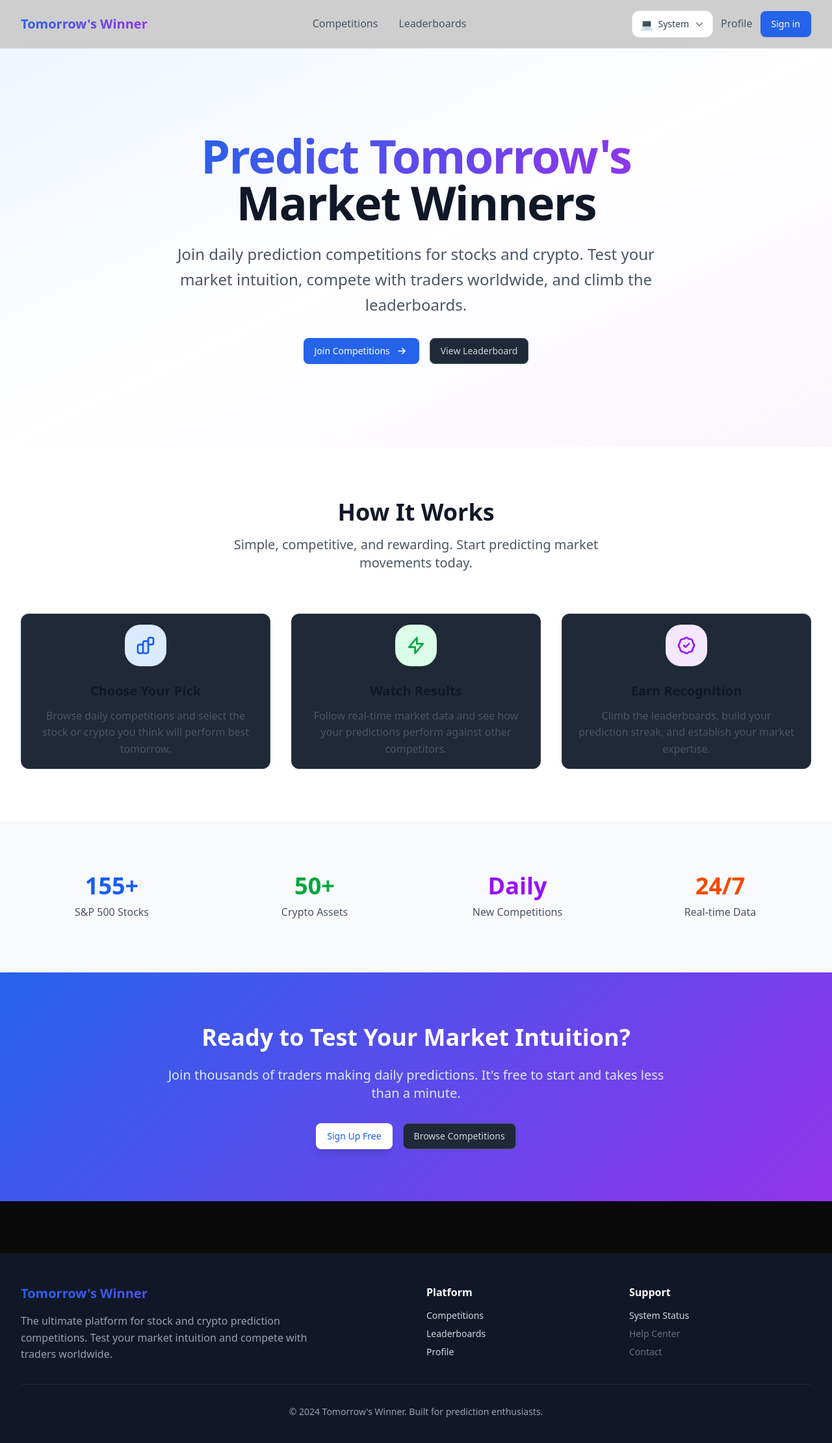
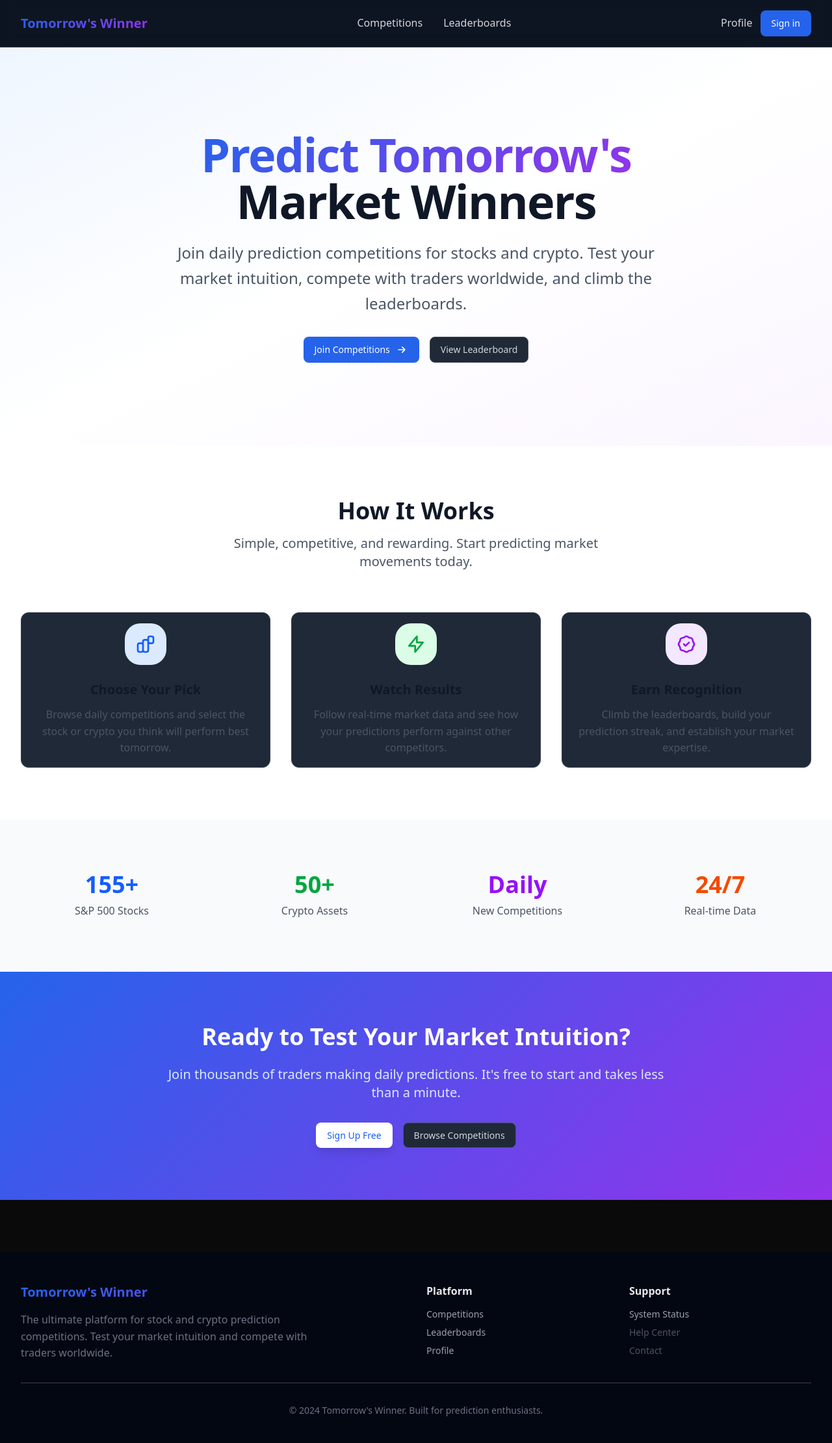
Before and after one commit to johan-windahl/tomorrowswinner, a Next.js app in the folder web/: page / in a window 1280 px wide. Shown: the top 2220 px of the page at 65% size. Built offline with nearby package versions, Linux system fonts and the light colour scheme.

Commit message:
Removed theme-toggle

```diff
--- a/web/src/app/layout.tsx
+++ b/web/src/app/layout.tsx
@@ -2,8 +2,6 @@ import type { Metadata } from "next";
 import Link from "next/link";
 import { Geist, Geist_Mono } from "next/font/google";
 import "./globals.css";
-import { ThemeProvider } from "@/contexts/ThemeContext";
-import { ThemeToggle } from "@/components/ThemeToggle";
 
 const geistSans = Geist({
   variable: "--font-geist-sans",
@@ -33,9 +31,8 @@ export default function RootLayout({
 }>) {
   return (
     <html lang="en" className="scroll-smooth">
-      <body className={`${geistSans.variable} ${geistMono.variable} antialiased bg-gray-50 dark:bg-gray-900 text-gray-900 dark:text-gray-100 transition-colors duration-300`}>
-        <ThemeProvider>
-          <header className="sticky top-0 z-50 bg-white/80 dark:bg-gray-900/80 backdrop-blur-md border-b border-gray-200 dark:border-gray-700">
+      <body className={`${geistSans.variable} ${geistMono.variable} antialiased bg-gray-900 text-gray-100`}>
+        <header className="sticky top-0 z-50 bg-gray-900/80 backdrop-blur-md border-b border-gray-700">
           <nav className="container flex items-center justify-between py-4">
             <Link
               className="text-xl font-bold gradient-text hover:scale-105 transition-transform duration-200"
@@ -46,14 +43,14 @@ export default function RootLayout({
 
             <div className="hidden md:flex items-center space-x-8">
               <Link
-                  className="text-gray-600 dark:text-gray-300 hover:text-gray-900 dark:hover:text-gray-100 font-medium transition-colors duration-200 relative group"
+                className="text-gray-300 hover:text-gray-100 font-medium transition-colors duration-200 relative group"
                 href="/competitions"
               >
                 Competitions
                 <span className="absolute -bottom-1 left-0 w-0 h-0.5 bg-blue-600 transition-all duration-200 group-hover:w-full"></span>
               </Link>
               <Link
-                  className="text-gray-600 dark:text-gray-300 hover:text-gray-900 dark:hover:text-gray-100 font-medium transition-colors duration-200 relative group"
+                className="text-gray-300 hover:text-gray-100 font-medium transition-colors duration-200 relative group"
                 href="/leaderboard"
               >
                 Leaderboards
@@ -62,9 +59,8 @@ export default function RootLayout({
             </div>
 
             <div className="flex items-center space-x-3">
-                <ThemeToggle />
               <Link
-                  className="text-gray-600 dark:text-gray-300 hover:text-gray-900 dark:hover:text-gray-100 font-medium transition-colors duration-200 hidden sm:block"
+                className="text-gray-300 hover:text-gray-100 font-medium transition-colors duration-200 hidden sm:block"
                 href="/profile"
               >
                 Profile
@@ -83,39 +79,38 @@ export default function RootLayout({
           {children}
         </main>
 
-          <footer className="bg-gray-900 dark:bg-gray-950 text-gray-300 dark:text-gray-400 py-12 mt-20">
+        <footer className="bg-gray-950 text-gray-400 py-12 mt-20">
           <div className="container">
             <div className="grid grid-cols-1 md:grid-cols-4 gap-8">
               <div className="md:col-span-2">
                 <h3 className="text-xl font-bold gradient-text mb-4">Tomorrow&apos;s Winner</h3>
-                  <p className="text-gray-400 dark:text-gray-500 max-w-md">
+                <p className="text-gray-500 max-w-md">
                   The ultimate platform for stock and crypto prediction competitions.
                   Test your market intuition and compete with traders worldwide.
                 </p>
               </div>
               <div>
-                  <h4 className="font-semibold mb-3 text-white dark:text-gray-200">Platform</h4>
+                <h4 className="font-semibold mb-3 text-gray-200">Platform</h4>
                 <ul className="space-y-2 text-sm">
-                    <li><Link href="/competitions" className="hover:text-white dark:hover:text-gray-200 transition-colors">Competitions</Link></li>
-                    <li><Link href="/leaderboard" className="hover:text-white dark:hover:text-gray-200 transition-colors">Leaderboards</Link></li>
-                    <li><Link href="/profile" className="hover:text-white dark:hover:text-gray-200 transition-colors">Profile</Link></li>
+                  <li><Link href="/competitions" className="hover:text-gray-200 transition-colors">Competitions</Link></li>
+                  <li><Link href="/leaderboard" className="hover:text-gray-200 transition-colors">Leaderboards</Link></li>
+                  <li><Link href="/profile" className="hover:text-gray-200 transition-colors">Profile</Link></li>
                 </ul>
               </div>
               <div>
-                  <h4 className="font-semibold mb-3 text-white dark:text-gray-200">Support</h4>
+                <h4 className="font-semibold mb-3 text-gray-200">Support</h4>
                 <ul className="space-y-2 text-sm">
-                    <li><Link href="/api/health" className="hover:text-white dark:hover:text-gray-200 transition-colors">System Status</Link></li>
-                    <li><span className="text-gray-500 dark:text-gray-600">Help Center</span></li>
-                    <li><span className="text-gray-500 dark:text-gray-600">Contact</span></li>
+                  <li><Link href="/api/health" className="hover:text-gray-200 transition-colors">System Status</Link></li>
+                  <li><span className="text-gray-600">Help Center</span></li>
+                  <li><span className="text-gray-600">Contact</span></li>
                 </ul>
               </div>
             </div>
-              <div className="border-t border-gray-800 dark:border-gray-700 mt-8 pt-8 text-center text-sm text-gray-400 dark:text-gray-500">
+            <div className="border-t border-gray-700 mt-8 pt-8 text-center text-sm text-gray-500">
               <p>&copy; 2024 Tomorrow&apos;s Winner. Built for prediction enthusiasts.</p>
             </div>
           </div>
         </footer>
-        </ThemeProvider>
       </body>
     </html>
   );
--- a/web/src/components/ThemeToggle.tsx
+++ /dev/null
@@ -1,96 +0,0 @@
-"use client";
-import { useTheme } from '@/contexts/ThemeContext';
-import { useState, useEffect } from 'react';
-
-export function ThemeToggle() {
-    const { theme, setTheme, actualTheme } = useTheme();
-    const [isOpen, setIsOpen] = useState(false);
-    const [mounted, setMounted] = useState(false);
-
-    // Avoid hydration mismatch
-    useEffect(() => {
-        setMounted(true);
-    }, []);
-
-    if (!mounted) {
-        return (
-            <div className="flex items-center gap-2 px-3 py-2 text-sm bg-white dark:bg-gray-800 border border-gray-200 dark:border-gray-700 rounded-lg">
-                <span className="text-base">💻</span>
-                <span className="hidden sm:inline text-gray-700 dark:text-gray-300">
-                    System
-                </span>
-            </div>
-        );
-    }
-
-    const themes = [
-        { key: 'light' as const, label: 'Light', icon: '☀️' },
-        { key: 'dark' as const, label: 'Dark', icon: '🌙' },
-        { key: 'system' as const, label: 'System', icon: '💻' }
-    ];
-
-    const currentTheme = themes.find(t => t.key === theme) || themes[2];
-
-    return (
-        <div className="relative">
-            <button
-                onClick={() => setIsOpen(!isOpen)}
-                className="flex items-center gap-2 px-3 py-2 text-sm bg-white dark:bg-gray-800 border border-gray-200 dark:border-gray-700 rounded-lg hover:bg-gray-50 dark:hover:bg-gray-700 transition-colors duration-200 cursor-pointer"
-                aria-label="Toggle theme"
-                type="button"
-            >
-                <span className="text-base">{currentTheme.icon}</span>
-                <span className="hidden sm:inline text-gray-700 dark:text-gray-300">
-                    {currentTheme.label}
-                </span>
-                <svg
-                    className={`w-4 h-4 text-gray-500 dark:text-gray-400 transition-transform duration-200 ${isOpen ? 'rotate-180' : ''}`}
-                    fill="none"
-                    stroke="currentColor"
-                    viewBox="0 0 24 24"
-                >
-                    <path strokeLinecap="round" strokeLinejoin="round" strokeWidth={2} d="M19 9l-7 7-7-7" />
-                </svg>
-            </button>
-
-            {isOpen && (
-                <>
-                    {/* Backdrop */}
-                    <div
-                        className="fixed inset-0 z-10"
-                        onClick={() => setIsOpen(false)}
-                        aria-hidden="true"
-                    />
-
-                    {/* Dropdown */}
-                    <div className="absolute right-0 mt-2 w-36 bg-white dark:bg-gray-800 border border-gray-200 dark:border-gray-700 rounded-lg shadow-lg z-20">
-                        <div className="py-1">
-                            {themes.map((themeOption) => (
-                                <button
-                                    key={themeOption.key}
-                                    onClick={() => {
-                                        setTheme(themeOption.key);
-                                        setIsOpen(false);
-                                    }}
-                                    type="button"
-                                    className={`flex items-center gap-3 w-full px-4 py-2 text-sm text-left hover:bg-gray-100 dark:hover:bg-gray-700 transition-colors duration-150 cursor-pointer ${theme === themeOption.key
-                                        ? 'bg-blue-50 dark:bg-blue-900/20 text-blue-600 dark:text-blue-400'
-                                        : 'text-gray-700 dark:text-gray-300'
-                                        }`}
-                                >
-                                    <span className="text-base">{themeOption.icon}</span>
-                                    <span>{themeOption.label}</span>
-                                    {theme === themeOption.key && (
-                                        <svg className="w-4 h-4 ml-auto" fill="currentColor" viewBox="0 0 20 20">
-                                            <path fillRule="evenodd" d="M16.707 5.293a1 1 0 010 1.414l-8 8a1 1 0 01-1.414 0l-4-4a1 1 0 011.414-1.414L8 12.586l7.293-7.293a1 1 0 011.414 0z" clipRule="evenodd" />
-                                        </svg>
-                                    )}
-                                </button>
-                            ))}
-                        </div>
-                    </div>
-                </>
-            )}
-        </div>
-    );
-}
--- a/web/src/contexts/ThemeContext.tsx
+++ /dev/null
@@ -1,75 +0,0 @@
-"use client";
-import { createContext, useContext, useEffect, useState } from 'react';
-
-type Theme = 'light' | 'dark' | 'system';
-
-interface ThemeContextType {
-    theme: Theme;
-    actualTheme: 'light' | 'dark';
-    setTheme: (theme: Theme) => void;
-}
-
-const ThemeContext = createContext<ThemeContextType | undefined>(undefined);
-
-export function ThemeProvider({ children }: { children: React.ReactNode }) {
-    const [theme, setTheme] = useState<Theme>('system');
-    const [actualTheme, setActualTheme] = useState<'light' | 'dark'>('light');
-
-    useEffect(() => {
-        // Load theme from localStorage on mount
-        const savedTheme = localStorage.getItem('theme') as Theme;
-        if (savedTheme && ['light', 'dark', 'system'].includes(savedTheme)) {
-            setTheme(savedTheme);
-        }
-    }, []);
-
-    useEffect(() => {
-        const updateActualTheme = () => {
-            if (theme === 'system') {
-                const systemPreference = window.matchMedia('(prefers-color-scheme: dark)').matches ? 'dark' : 'light';
-                setActualTheme(systemPreference);
-            } else {
-                setActualTheme(theme);
-            }
-        };
-
-        updateActualTheme();
-
-        // Listen for system theme changes when using 'system' theme
-        if (theme === 'system') {
-            const mediaQuery = window.matchMedia('(prefers-color-scheme: dark)');
-            const handleChange = () => updateActualTheme();
-            mediaQuery.addEventListener('change', handleChange);
-            return () => mediaQuery.removeEventListener('change', handleChange);
-        }
-    }, [theme]);
-
-    useEffect(() => {
-        // Apply theme to document
-        const root = document.documentElement;
-        if (actualTheme === 'dark') {
-            root.classList.add('dark');
-        } else {
-            root.classList.remove('dark');
-        }
-    }, [actualTheme]);
-
-    const updateTheme = (newTheme: Theme) => {
-        setTheme(newTheme);
-        localStorage.setItem('theme', newTheme);
-    };
-
-    return (
-        <ThemeContext.Provider value={{ theme, actualTheme, setTheme: updateTheme }}>
-            {children}
-        </ThemeContext.Provider>
-    );
-}
-
-export function useTheme() {
-    const context = useContext(ThemeContext);
-    if (context === undefined) {
-        throw new Error('useTheme must be used within a ThemeProvider');
-    }
-    return context;
-}
```
Lines whose indentation alone changed are shown as unchanged.
